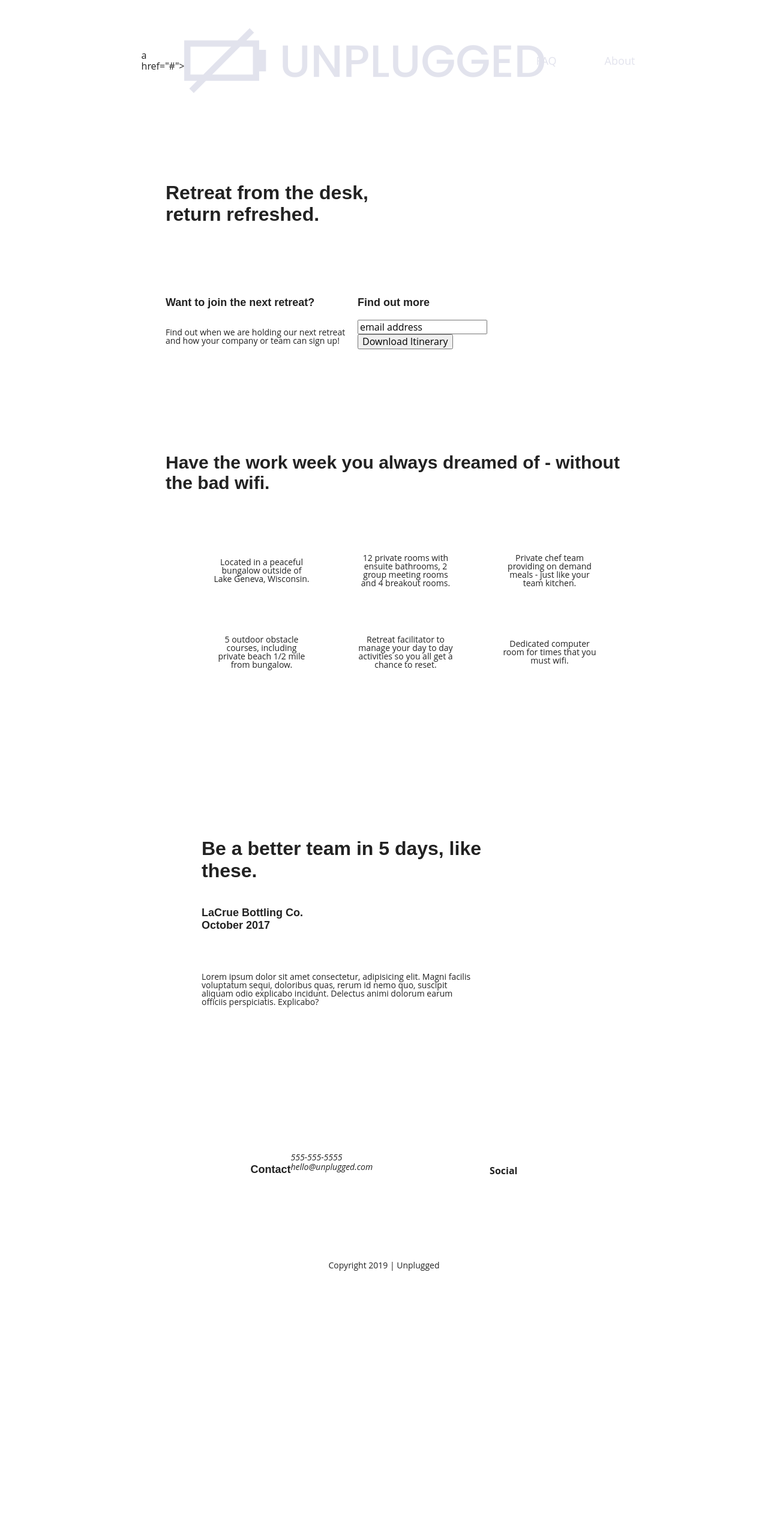
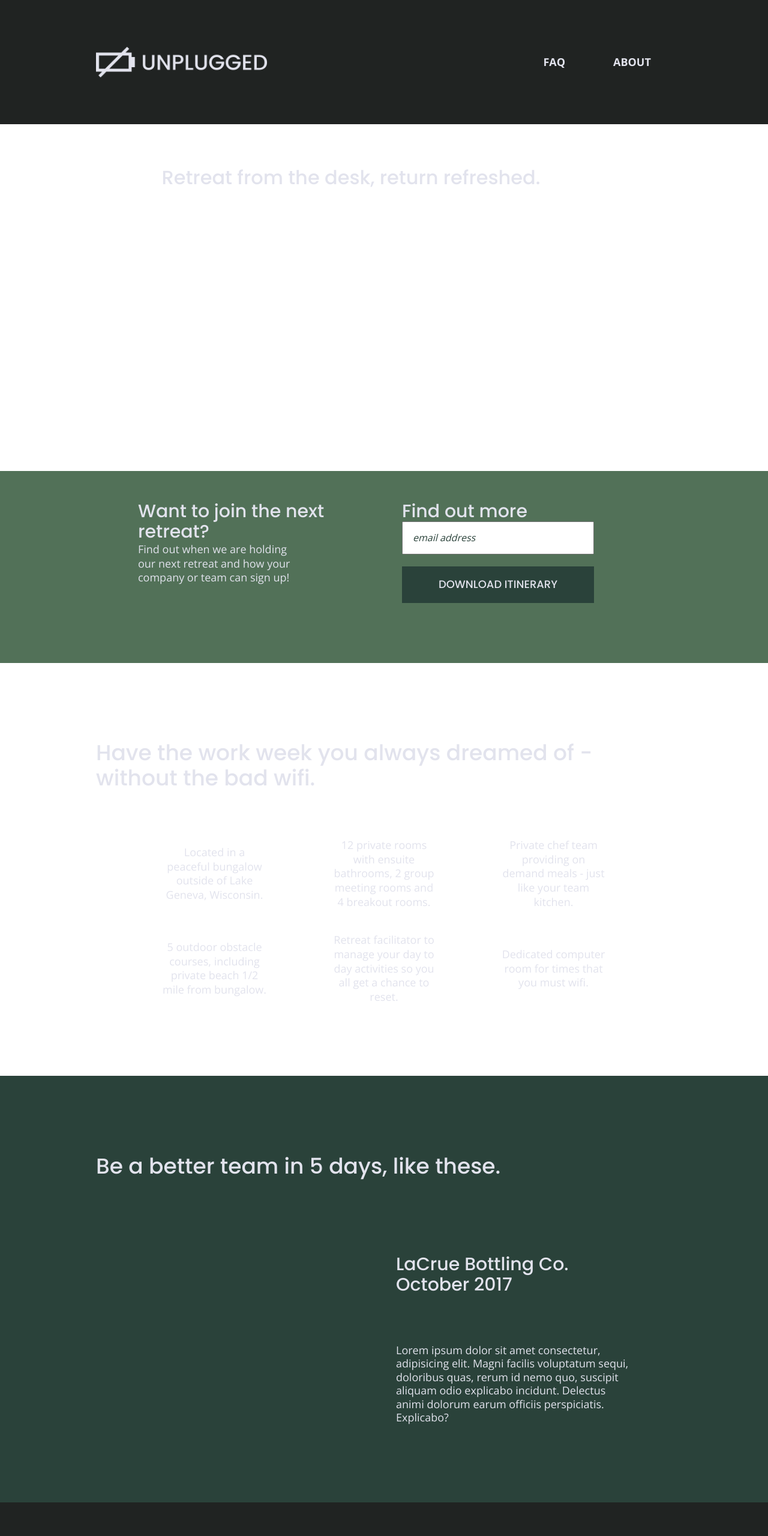
Before and after one commit to LuluNic/unplugged-retreat, a website built with Parcel: page index.html in a window 1280 px wide. Shown: the top 2560 px of the page at 60% size. Before the commit the page ends 2136 px from the top, so only its background shows below. Built offline with nearby package versions, Linux system fonts and the light colour scheme; files whose address does not match are found by name.

Commit message:
Updated all text for all media queries

```diff
--- a/css/main.css
+++ b/css/main.css
@@ -94,11 +94,14 @@ html {
 body {
   font-family: 'Open Sans', sans-serif;
   font-size: 1em;
+  color: #e2e3ed;
 }
 
 ul,
 ol {
   list-style-type: none;
+  font-size: 1.125em;
+  font-weight: bold;
 
 }
 
@@ -112,25 +115,32 @@ a {
 h1 {
   font-family: 'Poppins', sans-serif;
   font-size: 2.25em;
+  font-weight: 400;
+  color: #e2e3ed;
 }
 
 h2 {
   font-family: 'Poppins', sans-serif;
   font-size: 1.875em;
+  font-weight: 400;
+  color: #e2e3ed;
 }
 
 h3 {
   font-family: 'Poppins', sans-serif;
   font-size: 1.125em;
+  font-weight: 400;
+  color: #e2e3ed;
 }
 
 p {
   font-size: .875em;
   line-height: 1em;
+  color: #e2e3ed;
 }
 
 img {
-
+  width: 220px;
 }
 
 figure {
@@ -139,29 +149,37 @@ figure {
 
 address {
   font-size: .875em;
+}
 
+.footer-content address {
+  text-align: center;
 }
 
 /* solution add */
 .content-wrapper {
   width: 90%;
-  margin: 50px 0;
+  margin: 50px 20px;
 }
 
 
 /*----------------------- Base Header - Footer Styles ----------------------*/
 header,
 footer {
+  width: 100%;
   display: flex;
   justify-content: center;
   align-items: center;
   flex-flow: row wrap;
+  background-color: #202322;
+  background-size: cover;
 }
 
 /*----------------------- HEADER ----------------------*/
 header {
   padding: 15px 0;
 }
+
+
 
 header .content-wrapper {
   display:flex;
@@ -171,16 +189,16 @@ header .content-wrapper {
   margin: 0;
 }
 
-.header-divider{
+.header-divider {
   width: 100%;
   /*solution add */
-  height: 1px;
   margin: 10px 0 20px 0;
+  border: 1px solid #3a3a3a;
 }
 
 header nav {
   display:flex;
-  justify-content: space-around;
+  justify-content: center;
   align-items: center;
   flex-flow: row wrap;
   width: 60%;
@@ -189,13 +207,16 @@ header nav {
 
 header nav ul {
   display: flex;
-  justify-content: space-around;
+  justify-content: center;
   /* remove - not part of solution align-items: center; */
   /* solution width 100% not 44% */
   width:45%;
   padding: 20px 0;
 }
 
+header nav ul li {
+  padding: 0 30px;
+}
 
 
 
@@ -247,20 +268,30 @@ footer .copyright {
 
 /*------------------- HOMEPAGE MAIN ------------------------*/
 
-.hero-area {
-  /* display:flex;
-  justify-content: center; */
-  /*not part of solution
-  align-items: center;
-  flex-flow: row wrap;*/
+
+.header-image {
+  display:flex;
+  justify-content: center;
+  align-items: center; /* need to double check finished to see if this property is correct */
+}
+
+.header-image .content-wrapper {
+  margin: 50px 20px 50px 10px;
+}
+
+.form {
+  background-color: #527158;
+  background-size: cover;
+}
+
+.form .content-wrapper {
   width: 90%;
   margin-left: 20px;
 }
 
-
 .form aside {
   display:flex;
-  justify-content: center;
+  justify-content: flex-start;
   align-items: center;
   flex-flow: row wrap;
 }
@@ -277,7 +308,6 @@ footer .copyright {
   display:flex;
   justify-content: center;
   align-items: center; /* need to double check finished to see if this property is correct */
-  width: 80%;
 }
 
 .features h2 {
@@ -290,10 +320,10 @@ footer .copyright {
   justify-content: center;
   align-items: center;
   flex-flow: row wrap;
+  margin: 0 60px;
 }
 
 .features article {
-  width: 160px;
   margin: 30px 0;
   text-align: center;
 }
@@ -309,13 +339,13 @@ footer .copyright {
   justify-content: center;
   align-items: center;
   flex-flow: row wrap;
-  width: 90%;
+  background-color: #2a423a;
+  background-size: cover;
 }
 
-.previous-retreats h1 {
- padding: 20px 0;
+.previous-retreats h2 {
+ padding: 0 30px 0 0;
 }
-
 
 .previous-retreats h3 {
   width: 80%;
@@ -323,6 +353,7 @@ footer .copyright {
 
 .previous-retreats article p {
   padding: 50px 25px 30px 0;
+  line-height: 1.25em; /*PSD states 1em but doesn't look right*/
   }
 
 
@@ -334,8 +365,17 @@ footer .copyright {
   align-items: center;
   flex-flow: row wrap;
   /*margin: 50px 20px;*/
+  background-color: #527158;
 }
 
+.mission .content-wrapper {
+  margin: 50px 20px;
+}
+
+.mission .content-wrapper h2 {
+  line-height: 1.25em;
+  margin: 0;
+}
 .mission-content {
   display:flex;
   justify-content: center;
@@ -348,6 +388,11 @@ footer .copyright {
   justify-content: center;
   align-items: center;
   flex-flow: row wrap;
+  background-color: #2a423a;
+}
+
+.about-contact-section .content-wrapper {
+  margin: 50px 20px;
 }
 
 .about-contact-section h1 {
@@ -355,12 +400,15 @@ footer .copyright {
 }
 
 /*--------------------- FAQ PAGE --------------------------*/
+
+
 .faq-main-section {
   display:flex;
   justify-content: center;
   align-items: center;
   flex-flow: row wrap;
-  margin: 50px 0;
+  background-color: #527158;
+  /*margin: 50px 0;*/
 }
 
 .faq-content-wrapper {
@@ -371,10 +419,50 @@ footer .copyright {
   margin: 20px;
 }
 
+.faq-main-section h2 {
+  font-size: 1.875em;
+  line-height: 1em;
+  font-weight: 400;
+}
+
+.faq-main-section h3 {
+  font-size: 1.125em;
+  line-height: 1.3125em;
+  font-weight: 400;
+}
+
 .question-section {
   /*flex-basis: 41%;*/
 }
 
+
+/*---------- Text styling for homepage input form --------- */
+aside .form {
+  margin-top: 30px;
+}
+
+input[type=text] {
+  box-sizing: border-box;
+  width: 100%;
+  color: #2a423a;
+  font-style: italic;
+  padding: 1em;
+}
+
+input[type=button] {
+  width: 100%;
+  padding: 20px 0;
+  margin-top: 20px;
+  margin-bottom: 50px;
+  background-color: #2a423a;
+  font-family: 'Poppins', Helvetica, Arial, sans-serif;
+  font-weight: 500;
+  font-size: 1.125em;
+  color: #e2e3ed;
+  border: none;
+  text-align: center;
+  text-transform: uppercase;
+}
 
 
 
@@ -468,9 +556,25 @@ footer .copyright {
 
 @media only screen and (min-width: 768px) {
   /* -----------------TABLETS ----------------------- */
+ h1 {
+   font-size: 3em;
+ }
+
+ h2 {
+   font-size: 2.25em;
+ }
+
+ h3 {
+   font-size: 1.5em;
+ }
+
+ p {
+   font-size: .875em;
+   line-height: 1em;
+   margin: 0;
+ }
 
  .content-wrapper {
-    /* width: 83%; INCORRECT */
     max-width: 640px;
     margin: 100px 0; /* why is this? */
   }
@@ -480,13 +584,13 @@ footer .copyright {
   }
 
   header .content-wrapper {
-    justify-content: center;
     flex-flow: row nowrap;
-    /* width:  */
   }
 
   header nav {
-    /* width:  */
+    display: flex;
+    justify-content: flex-end;
+    margin-left: 120px;
   }
 
   header nav ul {
@@ -497,6 +601,12 @@ footer .copyright {
   header nav ul li {
     list-style-type: none;
     padding: 40px;
+  }
+
+  header nav ul li a {
+    font-size: 1em;
+    font-weight: bold;
+    text-transform: uppercase;
   }
 
   .header-divider {
@@ -515,13 +625,16 @@ footer .copyright {
     flex-flow: row nowrap;
   }
 
+  footer .contact,
+  footer .social {
+  display: block;
+  }
+
   footer .contact {
     margin-bottom: 0;
+    text-align: center;
   }
 
- /* footer .copyright {
-     width:
-  } */
 
 /*---------------------- HOMEPAGE TABLET ---------------------*/
 
@@ -531,16 +644,24 @@ footer .copyright {
     flex-flow: row wrap;
   }
 
-  .hero-area h1 {
-    width: 60%;
+  .header-image .content-wrapper {
+    width: 100%;
+  }
+
+  .header-image h1 {
+    margin-bottom: 420px;
+  }
+
+  .form {
+    width: 100%;
   }
 
   .form .content-wrapper {
     width: 640px;
     margin: 0;
-    /* padding: 50px; */
+    padding: 50px;
     display: flex;
-    justify-content: flex-start;
+    justify-content: center;
     flex-flow: row nowrap;
   }
 
@@ -554,17 +675,27 @@ footer .copyright {
 
   .form aside h3 {
     padding: 0;
+    margin: 0;
+  }
+
+  .form-input h3 {
+    margin: 0;
+  }
+
+  .form aside p {
+    width: 260px;
   }
 
   .features .content-wrapper {
   display: flex;
   flex-flow: column wrap;
+  width: 100%;
   }
 
-  .features-amentities {
-    width: 480px;
-    display: flex;
-    flex-wrap: wrap;
+  .features .features-amenities {
+    justify-content: space-between;
+    flex-flow: row wrap;
+    margin: 0 90px;
   }
 
   .features article {
@@ -574,14 +705,22 @@ footer .copyright {
   }
 
  .previous-retreats .content-wrapper {
-   width: 480px;
+
  }
 
  .previous-retreats {
    display: flex;
  }
 
+ .previous-retreats h2 {
+   padding: 0 90px 0 0;
+ }
 
+ .review {
+   width: 320px;
+   display: block;
+   margin-left: 380px;
+ }
 
  .review p {
    padding: 0;
@@ -596,10 +735,12 @@ footer .copyright {
     display: flex;
     justify-content: space-between;
     align-items: center;
+    margin: 40px 0;
   }
 
-  .mission .content-wrapper h1 {
-    width: 600px;
+  .mission .content-wrapper h2 {
+    font-size: 2.25em;
+    padding-right: 20px;
   }
 
   .mission-content p {
@@ -613,9 +754,13 @@ footer .copyright {
     flex-flow: row wrap;
   }
 
+  .about-contact-section h2 {
+    padding-right: 40px;
+  }
+
   .about-contact {
     display: flex;
-    justify-content: flex-start;  /* or space between?*/
+    justify-content: space-between;
     flex-flow: row wrap;
   }
 
@@ -625,27 +770,60 @@ footer .copyright {
 
   /*---------------- FAQ TABLET --------------*/
   .faq-content-wrapper {
-    flex-basis: 83%;
+    width: 640px;
+    justify-content: flex-start;
+    margin: 100px 0 100px 65px;
+  }
+
+  .faq-main-section {
+    justify-content: flex-start;
+  }
+
+  .faq-main-section h2 {
+    font-size: 2.25em;
+    line-height: 2.625em;
+    text-align: left;
+    margin: 0;
+  }
+
+  .faq-main-section h3 {
+    font-size: .875em;
+    line-height: 1em;
+    font-weight: 400;
   }
 
   .question-section {
     display: flex;
     flex-wrap: wrap;
-    flex: 1 1 640px;
-    gap: 50px;
   }
 
   .question-section article {
-    flex-basis: 41%;
+    width: 320px;
   }
 
+  .question-section article p {
+    padding: 0 30px 0 0;
+  }
 }
 
 
 @media only screen and (min-width: 1200px) {
 /* --------------- DESKTOPS -------------------*/
+  h1 {
+  font-size: 3.75em;
+  }
+
+  h3 {
+  font-size: 1.875em;
+  }
+
+  p {
+  font-size: 1.125em;
+  line-height: 1.3125em;
+  }
+
   .content-wrapper {
-    width: 960px;
+    max-width: 960px;
   }
 
   header .content-wrapper {
@@ -654,47 +832,112 @@ footer .copyright {
     flex-flow: nowrap;
   }
 
-  header nav {
-    width: 160px;
+  img {
+    width: 285px;
   }
 
-  header nav ul {
-    width: 137px;
+
+  /* --------------------- HOMEPAGE DESKTOP ----------------- */
+
+  .header-image .content-wrapper h1 {
+    padding-right: 100px;
   }
 
-  /* --------------------- DESKTOP ----------------- */
-
-  .features .content-wrapper {
+  .form .content-wrapper {
     width: 880px;
+    display: flex;
+    justify-content: space-around;
+    align-items: flex-start;
+    margin-left: 120px;
   }
 
-  .features-amenities {
-    width: 800px;
+  .form .content-wrapper aside h3 {
+    padding: 0;
+    margin:  0;
   }
 
+
   .features article {
-    margin: 20px;
+    width: 175px;
+    margin: 0;
     padding: 20px;
   }
-}
+
+  .previous-retreats article h2 {
+    padding: 0 0 95px 0;
+  }
+
+  .review {
+    width: 420px;
+    display: block;
+    margin-left: 500px;
+  }
 
 /*------------------ ABOUT DESKTOP -------------------*/
 
-.about {
-  width: 960px;
+/*h2 {
+  font-family: 'Poppins', sans-serif;
+  font-size: 3em;
+}*/
+
+.about-contact-section h2 {
+  line-height: 3.75em;
 }
 
-.mission .content-wrapper h1 {
-  margin: 0;
+/*h3 {
+  font-family: 'Poppins', sans-serif;
+  font-size: 1.875em;
+}*/
+
+.mission .content-wrapper h2 {
+  font-size: 3em;
+  padding-right: 40px;
+}
+
+.mission-content p {
+  width: 440px;
+}
+
+.hero-area {
+  width: 100%;
 }
 
 .about-contact-section {
   display: flex;
   justify-content: center;
 }
+
+.contact-general {
+  margin-right: 80px;
+}
+
+.contact-chat {
+  margin-left: 80px;
+}
+
 /*------------------- FAQ DESKTOP --------------------*/
 
+.faq-content-wrapper {
+  width: 960px;
+}
 
+.faq-main-section h2 {
+  font-size: 3em;
+  line-height: 2.375em;
+}
+
+.faq-main-section h3 {
+  font-size: 1.125em;
+  line-height: 1em;
+}
+
+.question-section article {
+  width: 480px;
+}
+
+.question-section article p {
+  padding: 0 30px 0 0;
+}
 
 
 
--- a/index.html
+++ b/index.html
@@ -19,6 +19,9 @@
   <link rel="stylesheet" href="css/normalize.css">
   <link rel="stylesheet" href="css/main.css">
 
+  <!--Google Fonts-->
+  <link href="https://fonts.googleapis.com/css?family=Open+Sans:400,700|Poppins:500,700" rel="stylesheet">
+
   <meta name="theme-color" content="#fafafa">
 </head>
 
@@ -28,7 +31,7 @@
   <header>
     <section class ="navigation">
       <div class="content-wrapper">
-        a href="#"><img src="/Users/laurennicotera/SKILLCRUSH/unplugged-retreat/Assets/unpluggedlogo.png" alt="unplugged logo"></a>
+        <a href="#"><img src="/Users/laurennicotera/SKILLCRUSH/unplugged-retreat/Assets/unpluggedlogo.png" alt="unplugged logo"></a>
         <div class="header-divider"></div>
         <nav>
           <ul>
@@ -113,7 +116,7 @@
     <section class="previous-retreats"> <!-----REVIEWS----->
       <div class="content-wrapper">
         <article>
-          <h1>Be a better team in 5 days, like these.</h1>
+          <h2>Be a better team in 5 days, like these.</h2>
           <!---<img src="Assets/omar-lopez-296944-unsplash.jpg" alt="coworkers posing together after their retreat"/>--->
         </article>
         <article class="review">
@@ -138,7 +141,7 @@
             hello@unplugged.com</address>
         </div>
         <div class="social">
-          <h4>Social</h4>
+          <h3>Social</h3>
           <div class="social-icons">
             <p><a href="https://www.facebook.com/yoursite" target="_blank"></a></p>
             <p><a href="https://www.twitter.com/yoursite" target="_blank"></a></p>
```
Also changed, not shown: about/index.html (+16 -6 lines), faq/index.html (+9 -5 lines).
